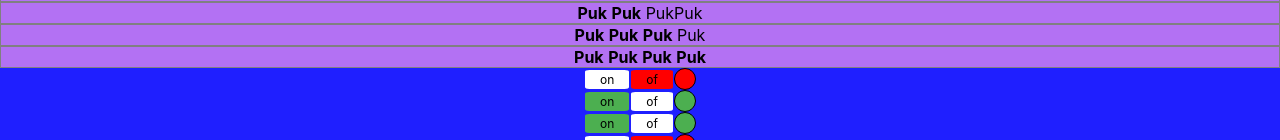
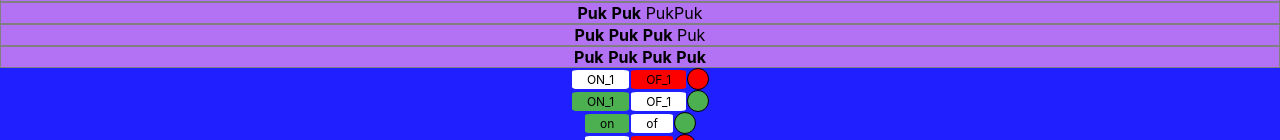
Before and after one commit to Ciahaka/React_Kabzda, a React (Create React App) app: page / in a window 1280 px wide. Shown: the part 812-952 px from the top of the page. Built offline with nearby package versions, Linux system fonts and the light colour scheme.

Commit message:
change OnOf_2

```diff
--- a/src/component/on_of/OnOf.module.css
+++ b/src/component/on_of/OnOf.module.css
@@ -3,7 +3,6 @@
     flex-direction: row;
     justify-content: center;
     align-items: center;
-
     background-color: #1f1fff;
 }
 
--- a/src/component/on_of/OnOf.tsx
+++ b/src/component/on_of/OnOf.tsx
@@ -1,4 +1,4 @@
-import React from 'react';
+import React, {useState} from 'react';
 import s from './OnOf.module.css'
 
 
@@ -9,10 +9,33 @@ export type PropsOnOfType = {
 export const OnOf_1 = (props: PropsOnOfType) => {
   return (
     <div className={s.container}>
-      <div className={props.isDone ? s.on || s.of : s.normal}>on</div>
-      <div className={props.isDone ? s.normal || s.on : s.of}>of</div>
+      <div className={props.isDone ? s.on || s.of : s.normal} onClick={(() => alert('ON'))}>ON_1</div>
+      <div className={props.isDone ? s.normal || s.on : s.of} onClick={(() => alert('Of'))}>OF_1</div>
       <div className={props.isDone ? s.roundOn : s.roundOf}></div>
     </div>
+
+  )
+
+}
+
+export const ClickUse = () => {
+
+  let [isDone, setIsDone] = useState(false)
+
+  return (
+
+      <div className={s.container}>
+
+        <div className={isDone ? s.on || s.of : s.normal} onClick={() => {
+          setIsDone(true)
+        }}>ClickUse ON
+        </div>
+        <div className={isDone ? s.normal || s.on : s.of} onClick={() => {
+          setIsDone(false)
+        }}>ClickUse OF
+        </div>
+        <div className={isDone ? s.roundOn : s.roundOf}></div>
+      </div>
 
   )
 
```
